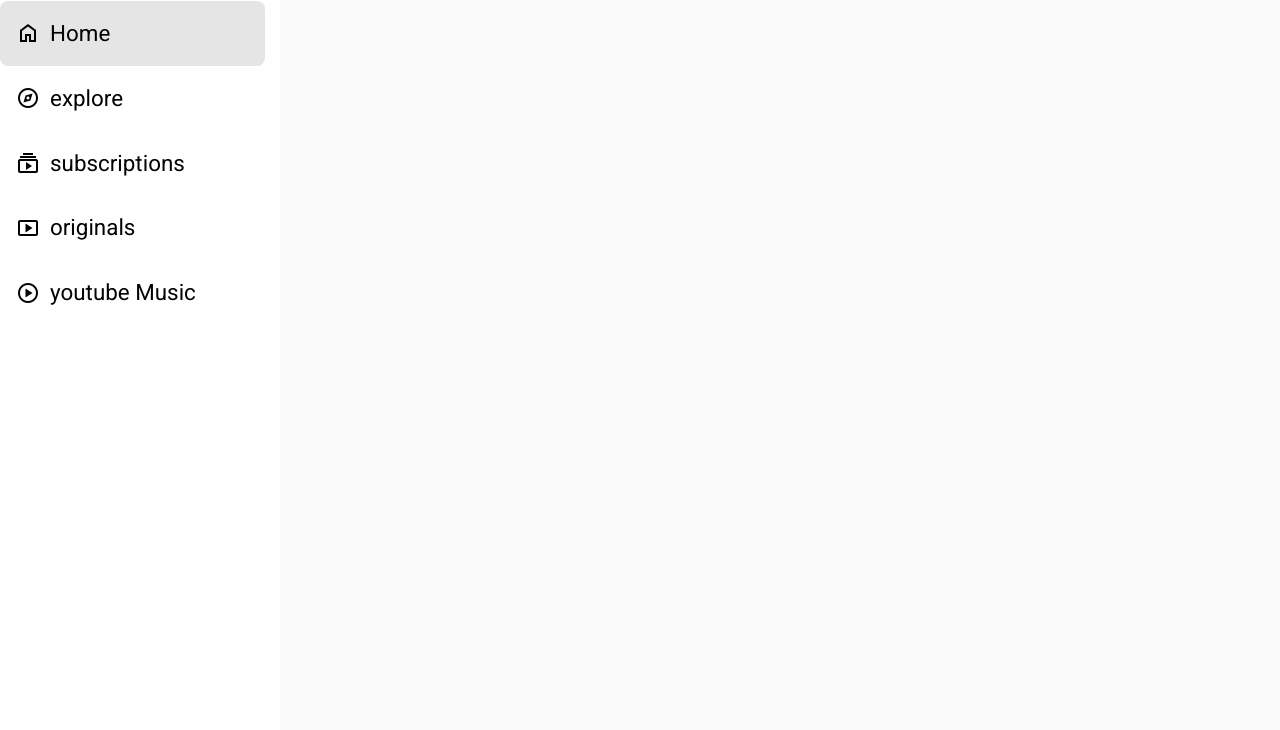
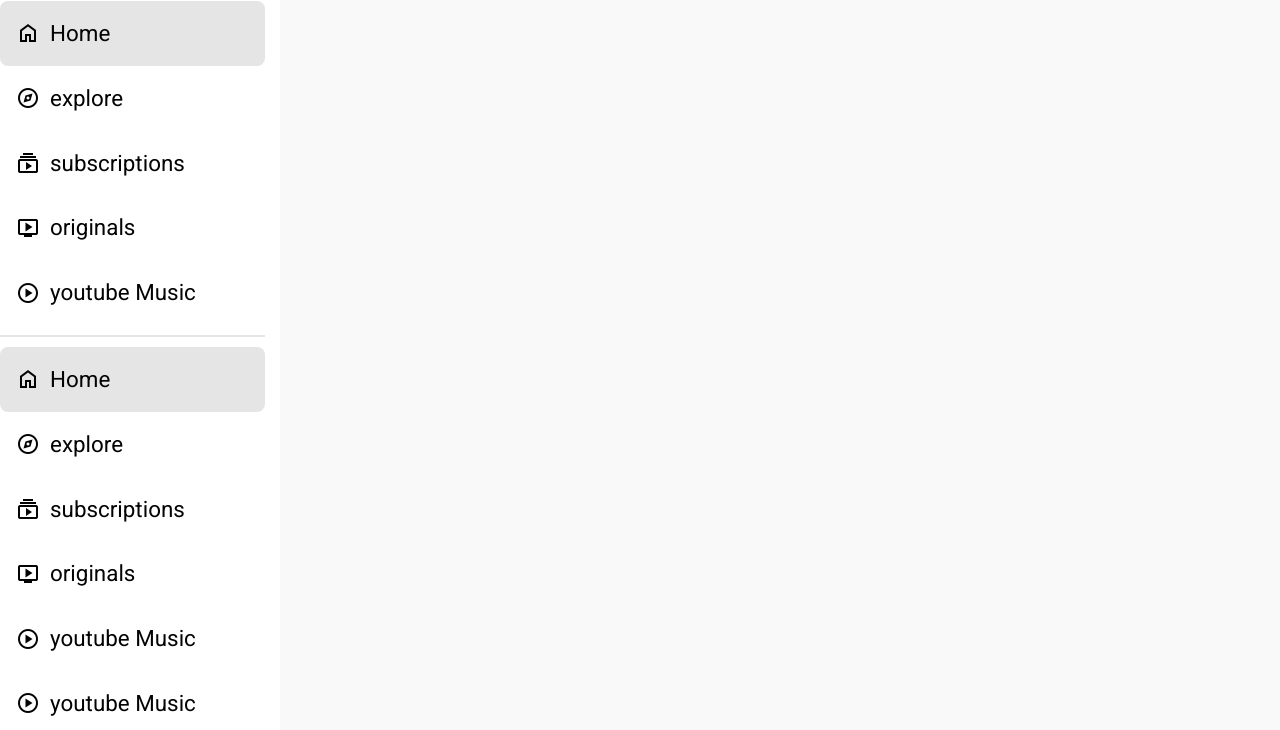
Before and after one commit to Mostafa-sayedahmed/Youtube_Clone, a plain HTML site: page index.html in a window 1280 px wide. Shown: the part 70-800 px from the top of the page. Drawn offline with nearby package versions, Linux system fonts and the light colour scheme.

Commit message:
adding second section of the left menu

```diff
--- a/index.html
+++ b/index.html
@@ -55,11 +55,31 @@
               <a href="#" class="nav-link">
                 <i class="material-symbols-outlined">subscriptions </i> <span> subscriptions</span>
               <a href="#" class="nav-link">
-            <i class="material-symbols-outlined">smart_display </i> <span> originals</span>
+                <i class="material-symbols-outlined">ondemand_video </i> <span> originals</span>
               </a>
               <a href="#" class="nav-link">
                 <i class="material-symbols-outlined">play_circle </i> <span> youtube Music</span>
               </a>
+              <hr>
+              <a href="#" class="nav-link active">
+                <i class="material-symbols-outlined">home </i> <span> Home</span>
+              </a>
+              <a href="#" class="nav-link">
+                <i class="material-symbols-outlined">explore </i> <span> explore</span>
+              <a href="#" class="nav-link">
+                <i class="material-symbols-outlined">subscriptions </i> <span> subscriptions</span>
+              <a href="#" class="nav-link">
+                <i class="material-symbols-outlined">ondemand_video </i> <span> originals</span>
+              </a>
+              <a href="#" class="nav-link">
+                <i class="material-symbols-outlined">play_circle </i> <span> youtube Music</span>
+              </a>
+              <a href="#" class="nav-link">
+                <i class="material-symbols-outlined">play_circle </i> <span> youtube Music</span>
+              </a>
+              <hr>
+
+
         </nav>
       </aside>
     </div>
--- a/style.css
+++ b/style.css
@@ -110,3 +110,8 @@ nav {
 .active {
   background-color: #e5e5e5;
 }
+
+hr {
+  margin: 10px 0;
+  border: 1px solid #e5e5e5;
+}
```
Lines whose indentation alone changed are shown as unchanged.
